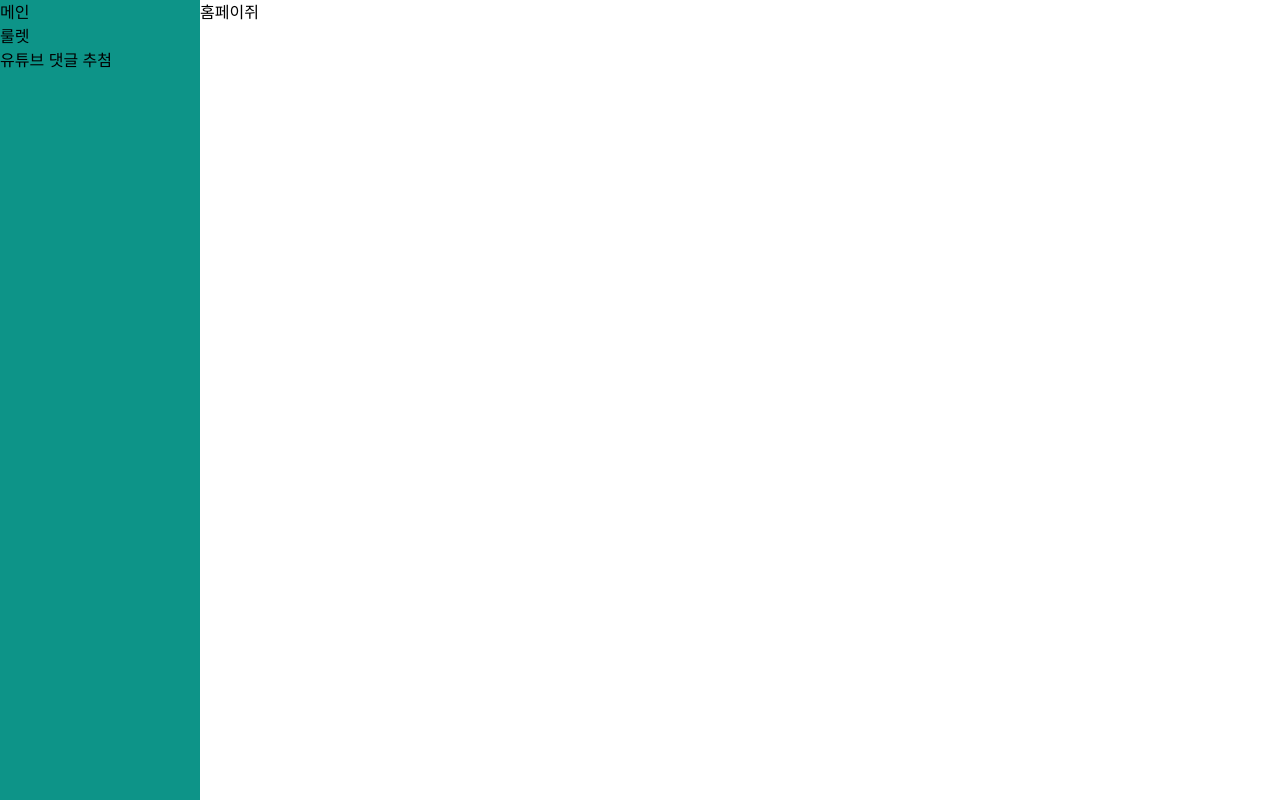
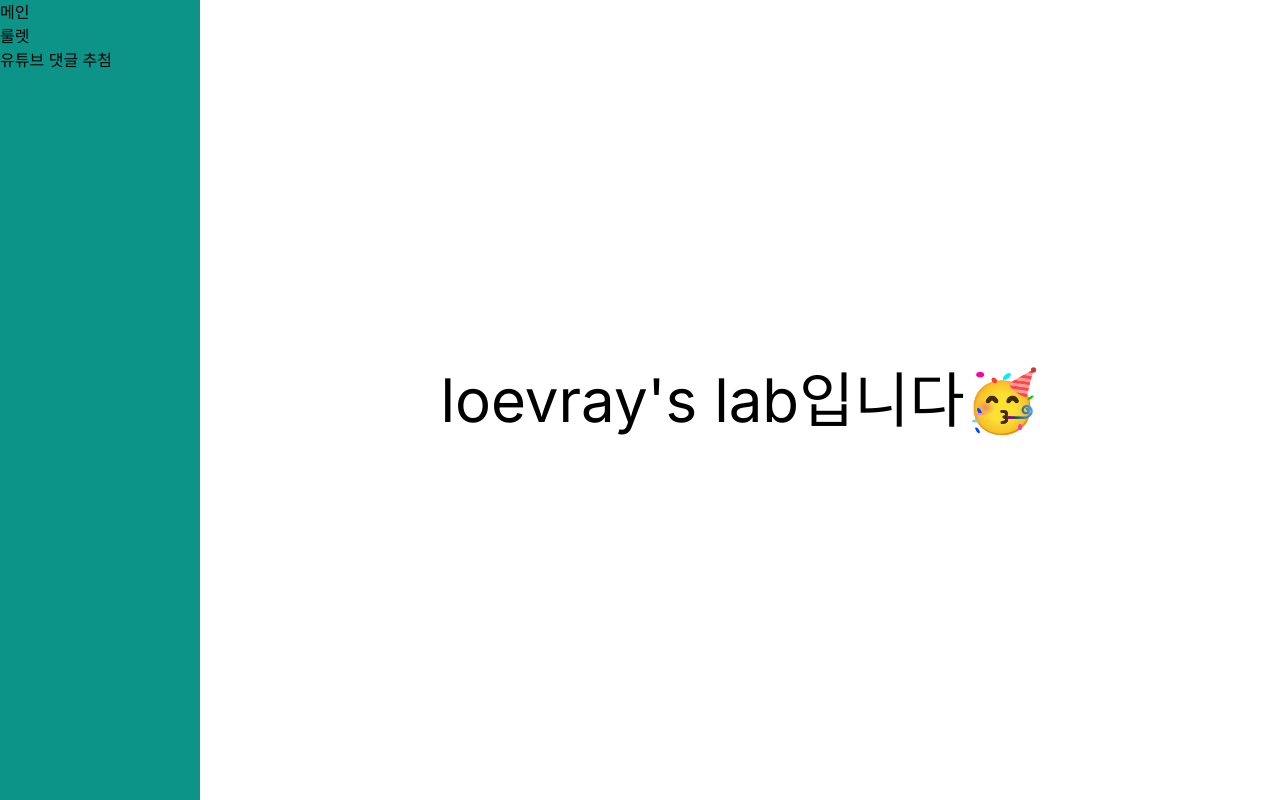
Before and after one commit to loevray/loevray-s-lab, a Next.js app: page / in a window 1280 px wide. Built offline with nearby package versions, Linux system fonts and the light colour scheme.

Commit message:
Style: init main page

```diff
--- a/src/app/layout.tsx
+++ b/src/app/layout.tsx
@@ -6,8 +6,8 @@ import Navigation from "./ui/Navigation";
 const inter = Inter({ subsets: ["latin"] });
 
 export const metadata: Metadata = {
-  title: "심플 룰렛",
-  description: "간단한 룰렛입니다!",
+  title: "loevray's lab",
+  description: "다양한 기능을 가진 사이트",
 };
 
 export default function RootLayout({
@@ -20,7 +20,7 @@ export default function RootLayout({
       <body className={inter.className}>
         <div className="flex overflow-y-auto w-screen min-h-screen">
           <Navigation />
-          {children}
+          <div className="flex-1 min-h-screen">{children}</div>
         </div>
       </body>
     </html>
--- a/src/app/page.tsx
+++ b/src/app/page.tsx
@@ -1,4 +1,8 @@
 const Home = () => {
-  return <main>홈페이쥐</main>;
+  return (
+    <main className="w-full h-full text-6 flex justify-center items-center">
+      <span>loevray&apos;s lab입니다🥳</span>
+    </main>
+  );
 };
 export default Home;
--- a/src/app/spin-wheel/page.tsx
+++ b/src/app/spin-wheel/page.tsx
@@ -24,7 +24,7 @@ const Page = () => {
   });
 
   return (
-    <main className="w-full flex items-center">
+    <main className="w-full h-full flex items-center">
       <section className="w-1/2 h-full flex justify-center items-center flex-col">
         <span ref={winTextRef} className="italic text-3 pb-5">
           돌려돌려 돌림판!
```
